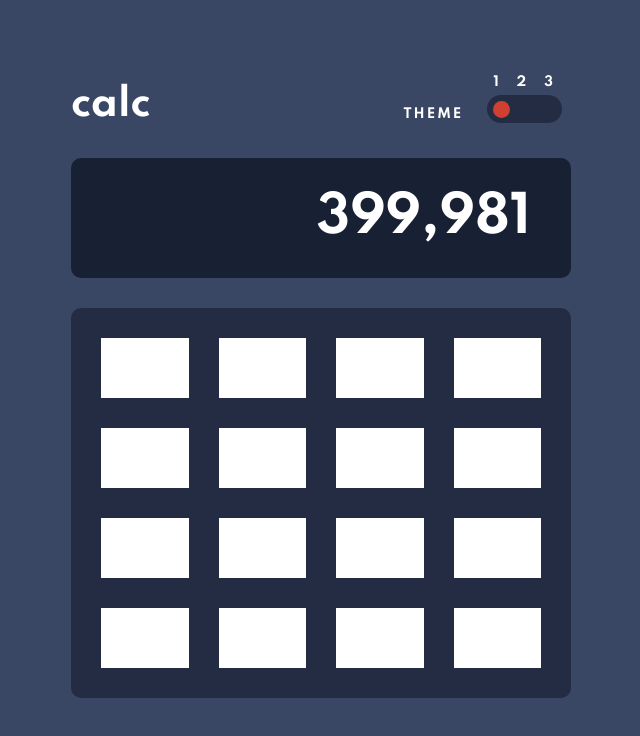
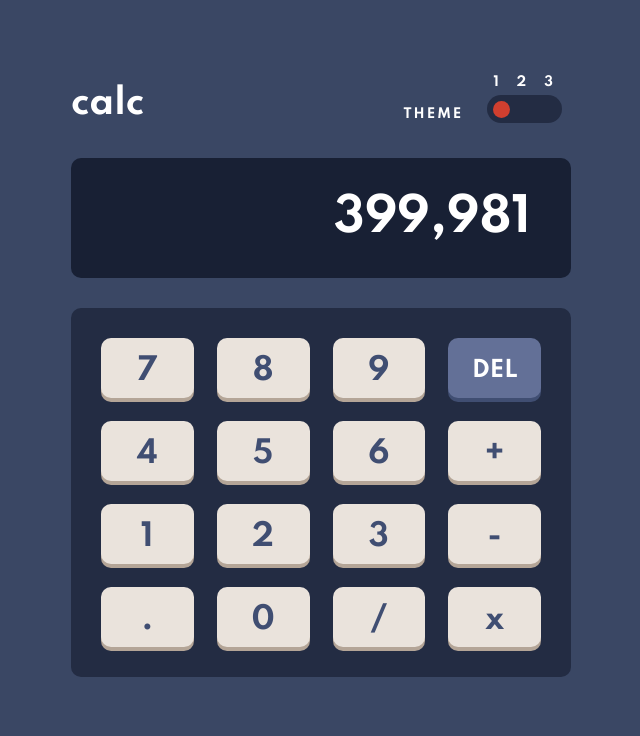
Before and after one commit to NightClover-code/calculator-app, a Next.js app: page / in a window 1280 px wide. Shown: the top 736 px of the page, without its empty margins (319-959 px from the left). Built offline with nearby package versions, Linux system fonts and the light colour scheme.

Commit message:
adding keys

```diff
--- a/components/Calculator/index.tsx
+++ b/components/Calculator/index.tsx
@@ -1,4 +1,4 @@
-import Key from '../KeysGrid/Key';
+import KeysGrid from '../KeysGrid';
 
 const Caclulator = () => (
   <div className="calculator__container">
@@ -18,24 +18,7 @@ const Caclulator = () => (
       <h1>399,981</h1>
     </div>
     <div className="calculator__body">
-      <div className="keys__grid">
-        <Key />
-        <Key />
-        <Key />
-        <Key />
-        <Key />
-        <Key />
-        <Key />
-        <Key />
-        <Key />
-        <Key />
-        <Key />
-        <Key />
-        <Key />
-        <Key />
-        <Key />
-        <Key />
-      </div>
+      <KeysGrid />
       <div className="calculator__foot">
         <div className="reset__key"></div>
         <div className="result__key"></div>
--- a/components/KeysGrid/Key/_key.scss
+++ b/components/KeysGrid/Key/_key.scss
@@ -1,3 +1,11 @@
 .key {
-  background-color: #fff;
+  background-color: $light-grayish-orange;
+  border-radius: 10px;
+  box-shadow: 0px 4px 0px $grayish-orange;
+  display: flex;
+  align-items: center;
+  justify-content: center;
+  font-size: 30px;
+  padding-top: 5px;
+  color: $desaturated-dark-blue-shadow;
 }
--- a/components/KeysGrid/Key/index.tsx
+++ b/components/KeysGrid/Key/index.tsx
@@ -1,5 +1,15 @@
-const Key = () => {
-  return <div className="key"></div>;
+import { CSSProperties } from 'react';
+
+interface KeyProps {
+  style?: CSSProperties;
+}
+
+const Key: React.FC<KeyProps> = ({ children, style }) => {
+  return (
+    <div className="key" style={style}>
+      {children}
+    </div>
+  );
 };
 
 export default Key;
--- a/components/KeysGrid/_keys-grid.scss
+++ b/components/KeysGrid/_keys-grid.scss
@@ -3,5 +3,5 @@
   grid-template-columns: repeat(4, 1fr);
   grid-template-rows: repeat(4, 60px);
   justify-content: center;
-  gap: 30px;
+  gap: 23px;
 }
--- a/components/KeysGrid/index.tsx
+++ b/components/KeysGrid/index.tsx
@@ -3,22 +3,32 @@ import Key from './Key';
 const KeysGrid = () => {
   return (
     <div className="keys__grid">
-      <Key />
-      <Key />
-      <Key />
-      <Key />
-      <Key />
-      <Key />
-      <Key />
-      <Key />
-      <Key />
-      <Key />
-      <Key />
-      <Key />
-      <Key />
-      <Key />
-      <Key />
-      <Key />
+      <Key>7</Key>
+      <Key>8</Key>
+      <Key>9</Key>
+      <Key
+        style={{
+          fontSize: '22px',
+          textTransform: 'uppercase',
+          backgroundColor: 'hsl(225, 21%, 49%)',
+          boxShadow: '0px 4px 0px hsl(224, 28%, 35%)',
+          color: '#ffffff',
+        }}
+      >
+        del
+      </Key>
+      <Key>4</Key>
+      <Key>5</Key>
+      <Key>6</Key>
+      <Key>+</Key>
+      <Key>1</Key>
+      <Key>2</Key>
+      <Key>3</Key>
+      <Key>-</Key>
+      <Key>.</Key>
+      <Key>0</Key>
+      <Key>/</Key>
+      <Key>x</Key>
     </div>
   );
 };
--- a/styles/css/default.css
+++ b/styles/css/default.css
@@ -123,11 +123,26 @@
   -webkit-box-pack: center;
       -ms-flex-pack: center;
           justify-content: center;
-  gap: 30px;
+  gap: 23px;
 }
 
 .key {
-  background-color: #fff;
+  background-color: #eae3dc;
+  border-radius: 10px;
+  -webkit-box-shadow: 0px 4px 0px #b4a597;
+          box-shadow: 0px 4px 0px #b4a597;
+  display: -webkit-box;
+  display: -ms-flexbox;
+  display: flex;
+  -webkit-box-align: center;
+      -ms-flex-align: center;
+          align-items: center;
+  -webkit-box-pack: center;
+      -ms-flex-pack: center;
+          justify-content: center;
+  font-size: 30px;
+  padding-top: 5px;
+  color: #404e72;
 }
 
 * {
@@ -140,7 +155,7 @@
 .app__container {
   height: 100vh;
   overflow: hidden;
-  font-size: 25px;
+  font-size: 23px;
   font-family: 'Spartan', sans-serif;
   background-color: #3a4764;
 }
--- a/styles/default.scss
+++ b/styles/default.scss
@@ -15,7 +15,7 @@
 .app__container {
   height: 100vh;
   overflow: hidden;
-  font-size: 25px;
+  font-size: 23px;
   font-family: 'Spartan', sans-serif;
   background-color: $dark-desaturated-blue-main;
   .wrapper {
```
Also changed, not shown: 1 other file (tests, documents, lock files or other folders).
